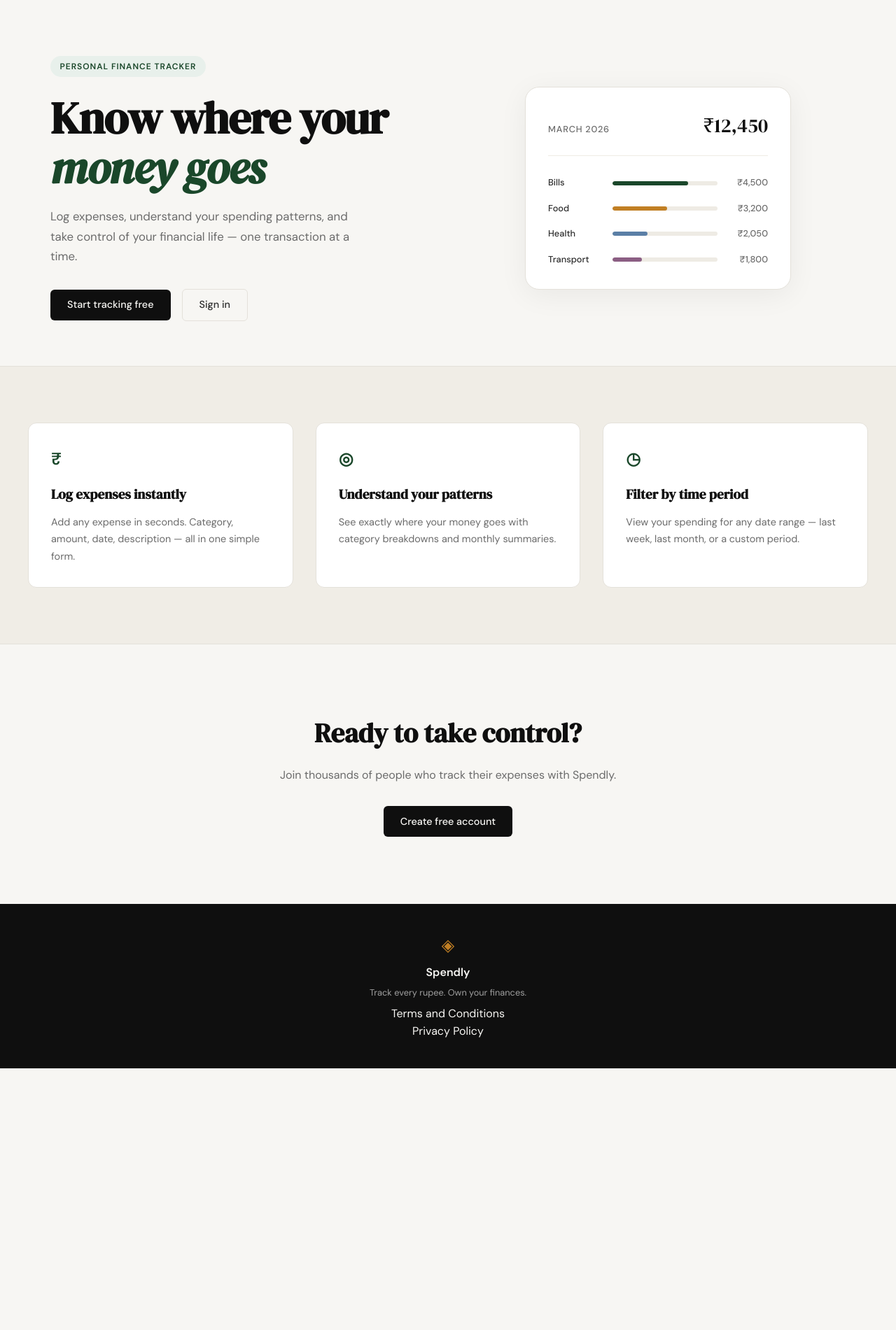
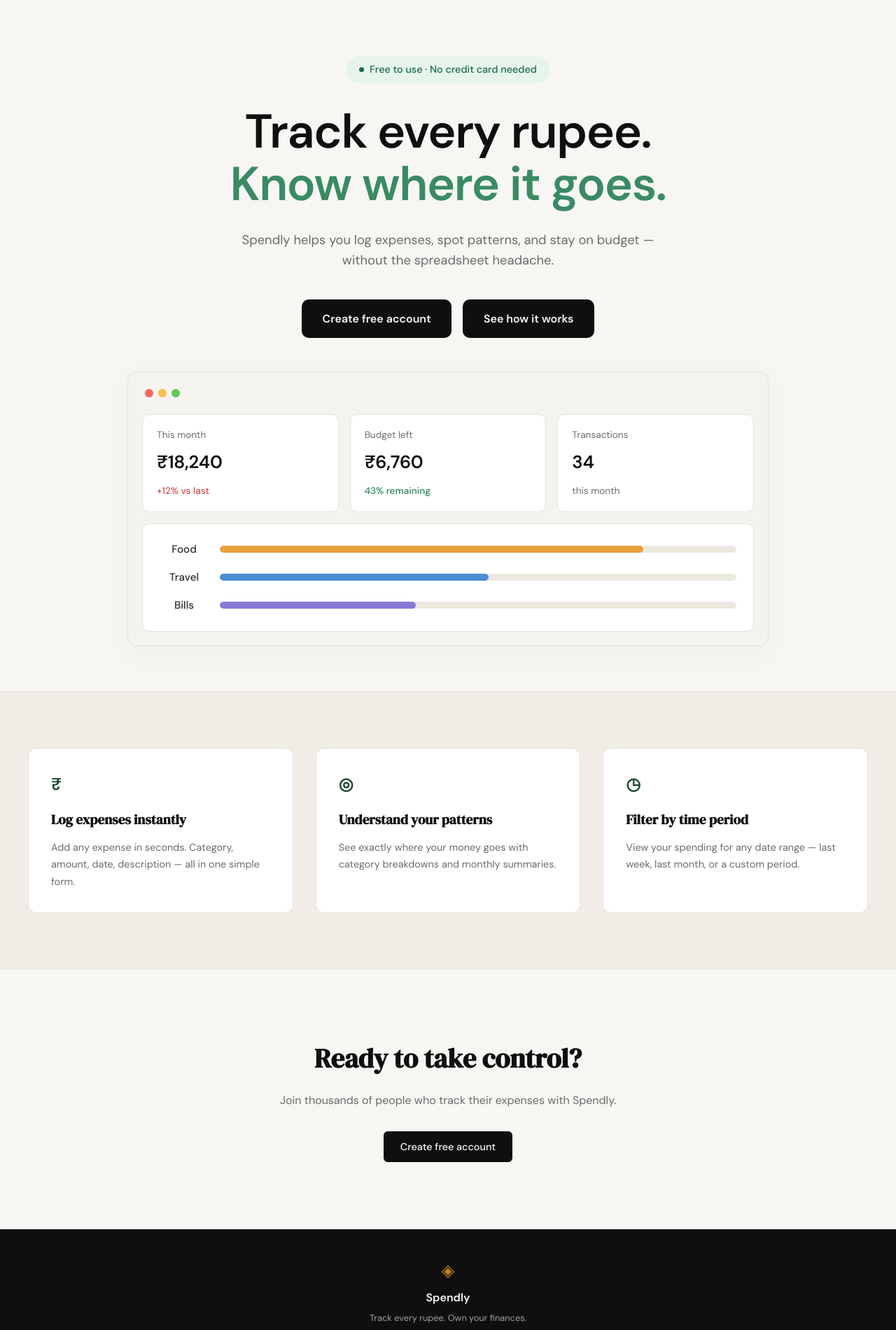
Before and after one commit to Add-it-ya/expense-tracker, a Flask app: page / in a window 1280 px wide. Shown: the part 61-1962 px from the top of the page at 70% size. Before the commit the page ends 1588 px from the top, so only its background shows below. Run offline with Flask 3, Linux system fonts and the light colour scheme.

Commit message:
New changes

```diff
--- a/static/css/style.css
+++ b/static/css/style.css
@@ -125,136 +125,205 @@ a { color: inherit; text-decoration: none; }
 
 .hero {
     padding: 5rem 2rem 4rem;
-    display: grid;
-    grid-template-columns: 1fr 1fr;
-    gap: 4rem;
+    display: flex;
+    flex-direction: column;
     align-items: center;
-    max-width: var(--max-width);
+    gap: 3rem;
+    max-width: 980px;
     margin: 0 auto;
+    text-align: center;
+}
+
+.hero-inner {
+    display: flex;
+    flex-direction: column;
+    align-items: center;
+    width: 100%;
 }
 
 .hero-badge {
+    display: inline-flex;
+    align-items: center;
+    gap: 0.5rem;
+    background: #e6f4ec;
+    color: #1f6b46;
+    font-size: 0.9rem;
+    font-weight: 500;
+    letter-spacing: 0;
+    text-transform: none;
+    padding: 0.5rem 1.1rem;
+    border-radius: 999px;
+    margin-bottom: 2rem;
+}
+
+.hero-badge-dot {
+    width: 7px;
+    height: 7px;
+    border-radius: 999px;
+    background: #1f6b46;
     display: inline-block;
-    background: var(--accent-light);
-    color: var(--accent);
-    font-size: 0.75rem;
-    font-weight: 600;
-    letter-spacing: 0.08em;
-    text-transform: uppercase;
-    padding: 0.35rem 0.85rem;
-    border-radius: 999px;
-    margin-bottom: 1.5rem;
 }
 
 .hero-title {
-    font-family: var(--font-display);
-    font-size: clamp(2.5rem, 5vw, 4rem);
+    font-family: var(--font-body);
+    font-weight: 700;
+    font-size: clamp(2.5rem, 6vw, 4.25rem);
     line-height: 1.1;
     letter-spacing: -0.02em;
     color: var(--ink);
-    margin-bottom: 1.25rem;
+    margin-bottom: 1.75rem;
 }
 
 .hero-title em {
-    font-style: italic;
-    color: var(--accent);
+    font-style: normal;
+    color: #3a8a63;
 }
 
 .hero-subtitle {
-    font-size: 1.05rem;
+    font-size: 1.15rem;
     color: var(--ink-muted);
-    line-height: 1.7;
-    max-width: 460px;
-    margin-bottom: 2rem;
+    line-height: 1.6;
+    max-width: 620px;
+    margin: 0 auto 2.5rem;
 }
 
 .hero-actions {
     display: flex;
     gap: 1rem;
     align-items: center;
+    justify-content: center;
 }
 
+.hero-actions .btn-primary {
+    padding: 0.95rem 1.85rem;
+    font-size: 1rem;
+    font-weight: 600;
+    border-radius: 10px;
+}
+
+.btn-primary-alt {
+    background: var(--ink);
+    color: var(--paper);
+}
+
+.btn-primary-alt:hover { background: var(--accent); }
+
 /* ------------------------------------------------------------------ */
-/* Mock card (hero visual)                                             */
+/* Mock window (hero visual)                                           */
 /* ------------------------------------------------------------------ */
 
 .hero-visual {
     display: flex;
     justify-content: center;
+    width: 100%;
 }
 
-.mock-card {
+.mock-window {
+    background: #f4f3ef;
+    border: 1px solid var(--border);
+    border-radius: 14px;
+    padding: 1.25rem;
+    width: 100%;
+    max-width: 980px;
+    box-shadow: 0 10px 40px rgba(0,0,0,0.04);
+    display: flex;
+    flex-direction: column;
+    gap: 1rem;
+}
+
+.mock-window-dots {
+    display: flex;
+    gap: 0.45rem;
+    padding: 0.25rem 0.25rem 0.5rem;
+}
+
+.mock-dot {
+    width: 12px;
+    height: 12px;
+    border-radius: 999px;
+    display: inline-block;
+}
+
+.mock-dot-r { background: #ed6a5e; }
+.mock-dot-y { background: #f5bf4f; }
+.mock-dot-g { background: #62c554; }
+
+.mock-stats {
+    display: grid;
+    grid-template-columns: repeat(3, 1fr);
+    gap: 1rem;
+}
+
+.mock-stat {
     background: var(--paper-card);
     border: 1px solid var(--border);
-    border-radius: var(--radius-lg);
-    padding: 2rem;
-    width: 100%;
-    max-width: 380px;
-    box-shadow: 0 8px 40px rgba(0,0,0,0.06);
+    border-radius: 10px;
+    padding: 1.1rem 1.25rem;
+    text-align: left;
 }
 
-.mock-card-header {
-    display: flex;
-    justify-content: space-between;
-    align-items: baseline;
-    margin-bottom: 1.75rem;
-    padding-bottom: 1.25rem;
-    border-bottom: 1px solid var(--border-soft);
+.mock-stat-label {
+    font-size: 0.85rem;
+    color: var(--ink-muted);
+    margin-bottom: 0.5rem;
 }
 
-.mock-label {
-    font-size: 0.8rem;
-    font-weight: 500;
-    color: var(--ink-muted);
-    text-transform: uppercase;
-    letter-spacing: 0.06em;
+.mock-stat-value {
+    font-size: 1.6rem;
+    font-weight: 700;
+    color: var(--ink);
+    letter-spacing: -0.01em;
+    margin-bottom: 0.6rem;
 }
 
-.mock-total {
-    font-family: var(--font-display);
-    font-size: 1.75rem;
-    color: var(--ink);
+.mock-stat-delta {
+    font-size: 0.85rem;
+    font-weight: 500;
 }
 
-.mock-bars { display: flex; flex-direction: column; gap: 1rem; }
+.mock-stat-delta-up { color: #d14d52; }
+.mock-stat-delta-ok { color: #2f8a5b; }
+.mock-stat-delta-muted { color: var(--ink-muted); font-weight: 400; }
+
+.mock-bars-card {
+    background: var(--paper-card);
+    border: 1px solid var(--border);
+    border-radius: 10px;
+    padding: 1.5rem 1.5rem;
+    display: flex;
+    flex-direction: column;
+    gap: 1rem;
+}
 
 .mock-bar-row {
     display: grid;
-    grid-template-columns: 80px 1fr 60px;
+    grid-template-columns: 70px 1fr;
     align-items: center;
-    gap: 0.75rem;
+    gap: 1rem;
 }
 
 .mock-cat {
-    font-size: 0.8rem;
+    font-size: 0.95rem;
     font-weight: 500;
     color: var(--ink-soft);
 }
 
 .mock-bar-track {
-    height: 6px;
-    background: var(--border-soft);
+    height: 10px;
+    background: #ece9e1;
     border-radius: 999px;
     overflow: hidden;
 }
 
 .mock-bar {
     height: 100%;
-    background: var(--accent);
     border-radius: 999px;
     transition: width 0.6s ease;
 }
 
-.mock-bar-2 { background: var(--accent-2); }
-.mock-bar-3 { background: #5b7fa6; }
-.mock-bar-4 { background: #8b5e83; }
-
-.mock-amt {
-    font-size: 0.8rem;
-    font-weight: 500;
-    color: var(--ink-muted);
-    text-align: right;
-}
+.mock-bar-food   { background: #e8a23a; }
+.mock-bar-travel { background: #4a8fd1; }
+.mock-bar-bills  { background: #8a78d6; }
 
 /* ------------------------------------------------------------------ */
 /* Buttons                                                             */
@@ -512,14 +581,9 @@ a { color: inherit; text-decoration: none; }
 /* ------------------------------------------------------------------ */
 
 @media (max-width: 900px) {
-    .hero {
-        grid-template-columns: 1fr;
-        text-align: center;
-    }
-
     .hero-subtitle { max-width: 100%; }
-    .hero-actions { justify-content: center; }
-    .hero-visual { display: none; }
+    .hero-actions { justify-content: center; flex-wrap: wrap; }
+    .mock-stats { grid-template-columns: 1fr; }
 
     .features-inner { grid-template-columns: 1fr; }
 }
--- a/templates/landing.html
+++ b/templates/landing.html
@@ -6,55 +6,62 @@
 
 <section class="hero">
     <div class="hero-inner">
-        <div class="hero-badge">Personal Finance Tracker</div>
+        <div class="hero-badge"><span class="hero-badge-dot"></span>Free to use · No credit card needed</div>
         <h1 class="hero-title">
-            Know where your<br>
-            <em>money goes</em>
+            Track every rupee.<br>
+            <em>Know where it goes.</em>
         </h1>
         <p class="hero-subtitle">
-            Log expenses, understand your spending patterns,
-            and take control of your financial life —
-            one transaction at a time.
+            Spendly helps you log expenses, spot patterns, and stay
+            on budget &mdash; without the spreadsheet headache.
         </p>
         <div class="hero-actions">
-            <a href="{{ url_for('register') }}" class="btn-primary">Start tracking free</a>
-            <a href="{{ url_for('login') }}" class="btn-ghost">Sign in</a>
+            <a href="{{ url_for('register') }}" class="btn-primary">Create free account</a>
+            <a href="#features" class="btn-primary btn-primary-alt">See how it works</a>
         </div>
     </div>
     <div class="hero-visual">
-        <div class="mock-card">
-            <div class="mock-card-header">
-                <span class="mock-label">March 2026</span>
-                <span class="mock-total">₹12,450</span>
+        <div class="mock-window">
+            <div class="mock-window-dots">
+                <span class="mock-dot mock-dot-r"></span>
+                <span class="mock-dot mock-dot-y"></span>
+                <span class="mock-dot mock-dot-g"></span>
             </div>
-            <div class="mock-bars">
+            <div class="mock-stats">
+                <div class="mock-stat">
+                    <div class="mock-stat-label">This month</div>
+                    <div class="mock-stat-value">₹18,240</div>
+                    <div class="mock-stat-delta mock-stat-delta-up">+12% vs last</div>
+                </div>
+                <div class="mock-stat">
+                    <div class="mock-stat-label">Budget left</div>
+                    <div class="mock-stat-value">₹6,760</div>
+                    <div class="mock-stat-delta mock-stat-delta-ok">43% remaining</div>
+                </div>
+                <div class="mock-stat">
+                    <div class="mock-stat-label">Transactions</div>
+                    <div class="mock-stat-value">34</div>
+                    <div class="mock-stat-delta mock-stat-delta-muted">this month</div>
+                </div>
+            </div>
+            <div class="mock-bars-card">
+                <div class="mock-bar-row">
+                    <span class="mock-cat">Food</span>
+                    <div class="mock-bar-track">
+                        <div class="mock-bar mock-bar-food" style="width: 82%"></div>
+                    </div>
+                </div>
+                <div class="mock-bar-row">
+                    <span class="mock-cat">Travel</span>
+                    <div class="mock-bar-track">
+                        <div class="mock-bar mock-bar-travel" style="width: 52%"></div>
+                    </div>
+                </div>
                 <div class="mock-bar-row">
                     <span class="mock-cat">Bills</span>
                     <div class="mock-bar-track">
-                        <div class="mock-bar" style="width: 72%"></div>
+                        <div class="mock-bar mock-bar-bills" style="width: 38%"></div>
                     </div>
-                    <span class="mock-amt">₹4,500</span>
-                </div>
-                <div class="mock-bar-row">
-                    <span class="mock-cat">Food</span>
-                    <div class="mock-bar-track">
-                        <div class="mock-bar mock-bar-2" style="width: 52%"></div>
-                    </div>
-                    <span class="mock-amt">₹3,200</span>
-                </div>
-                <div class="mock-bar-row">
-                    <span class="mock-cat">Health</span>
-                    <div class="mock-bar-track">
-                        <div class="mock-bar mock-bar-3" style="width: 33%"></div>
-                    </div>
-                    <span class="mock-amt">₹2,050</span>
-                </div>
-                <div class="mock-bar-row">
-                    <span class="mock-cat">Transport</span>
-                    <div class="mock-bar-track">
-                        <div class="mock-bar mock-bar-4" style="width: 28%"></div>
-                    </div>
-                    <span class="mock-amt">₹1,800</span>
                 </div>
             </div>
         </div>
```
